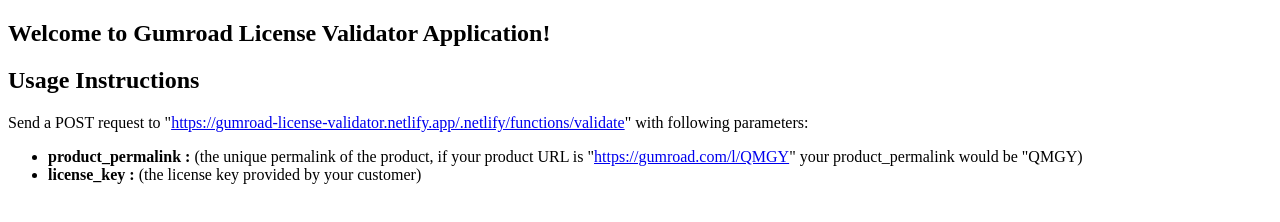
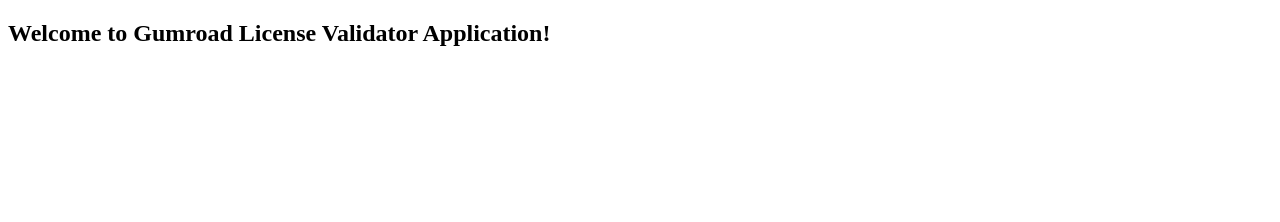
Before and after one commit to harshnagoratela/gumroad-license-validator, a website: page index.html in a window 1280 px wide. Drawn offline with Linux system fonts and the light colour scheme.

Commit message:
Update index.html

```diff
--- a/index.html
+++ b/index.html
@@ -1,9 +1,3 @@
 <!DOCTYPE html>
 <article><h1>Welcome to Gumroad License Validator Application!</h1>
-<h2>Usage Instructions</h2>
-<p>Send a POST request to "<a href="https://gumroad-license-validator.netlify.app/.netlify/functions/validate" rel="nofollow">https://gumroad-license-validator.netlify.app/.netlify/functions/validate</a>" with following parameters:</p>
-<ul>
-<li><strong>product_permalink : </strong> (the unique permalink of the product, if your product URL is "<a href="https://gumroad.com/l/QMGY" rel="nofollow">https://gumroad.com/l/QMGY</a>" your product_permalink would be "QMGY)</li>
-<li><strong>license_key : </strong> (the license key provided by your customer)</li>
-</ul>
 </article>
```
